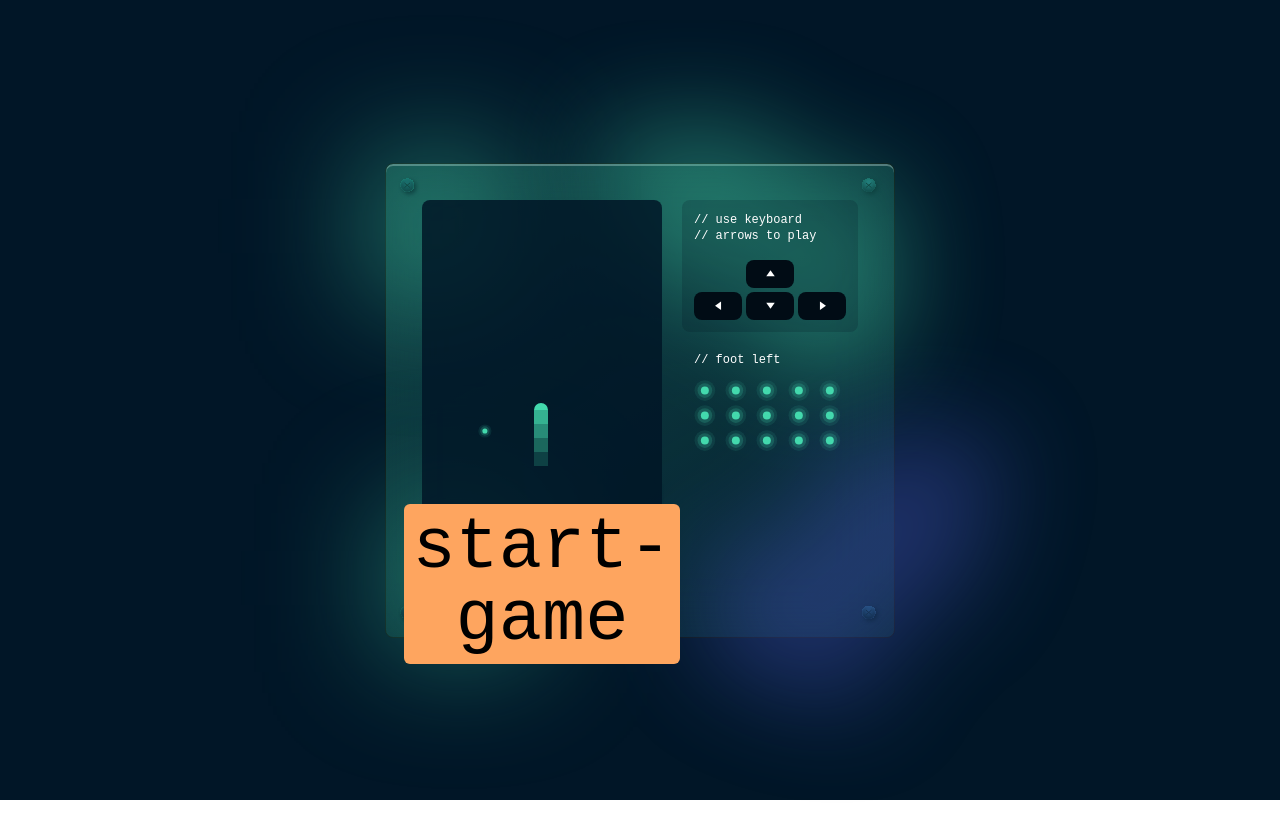
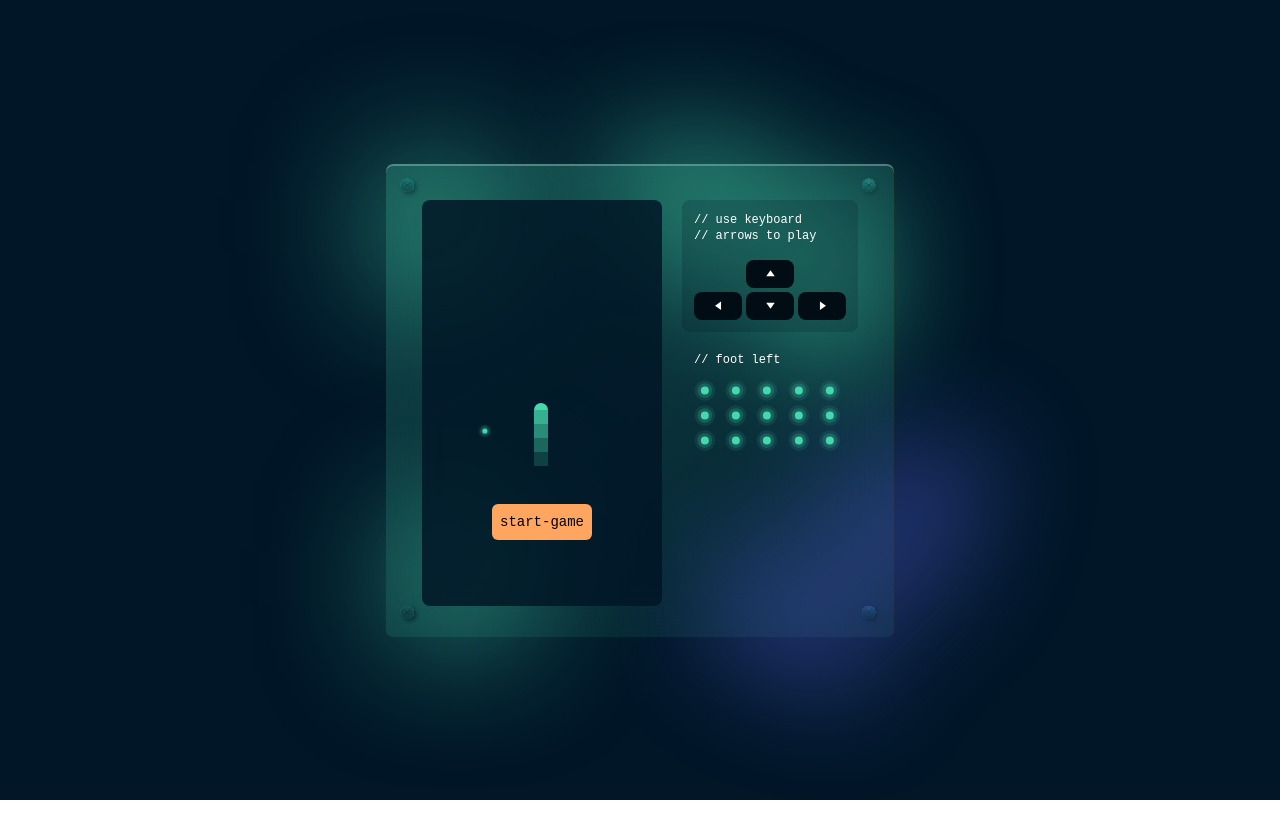
Before and after one commit to AbhiramKrishnaM/Snake-Game, a Vue app: page / in a window 1280 px wide. Built offline with nearby package versions, Linux system fonts and the light colour scheme.

Commit message:
fixed text changes

```diff
--- a/src/component/snakegame.vue
+++ b/src/component/snakegame.vue
@@ -52,7 +52,7 @@
         <button
           v-if="!gameRunning"
           @click="startGame"
-          class="rounded-md p-2 bg-[#FEA55F] text-black"
+          class="rounded-md p-2 bg-[#FEA55F] text-black text-sm"
         >
           {{ buttonText }}
         </button>
```
